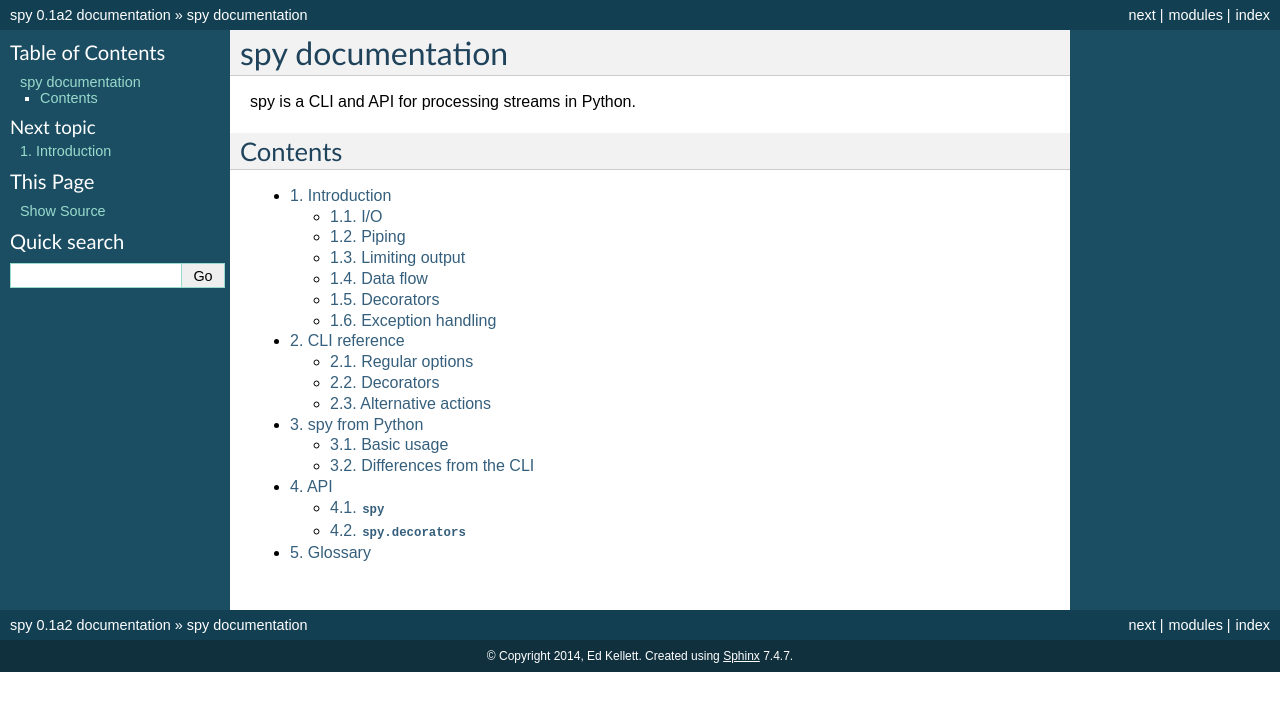
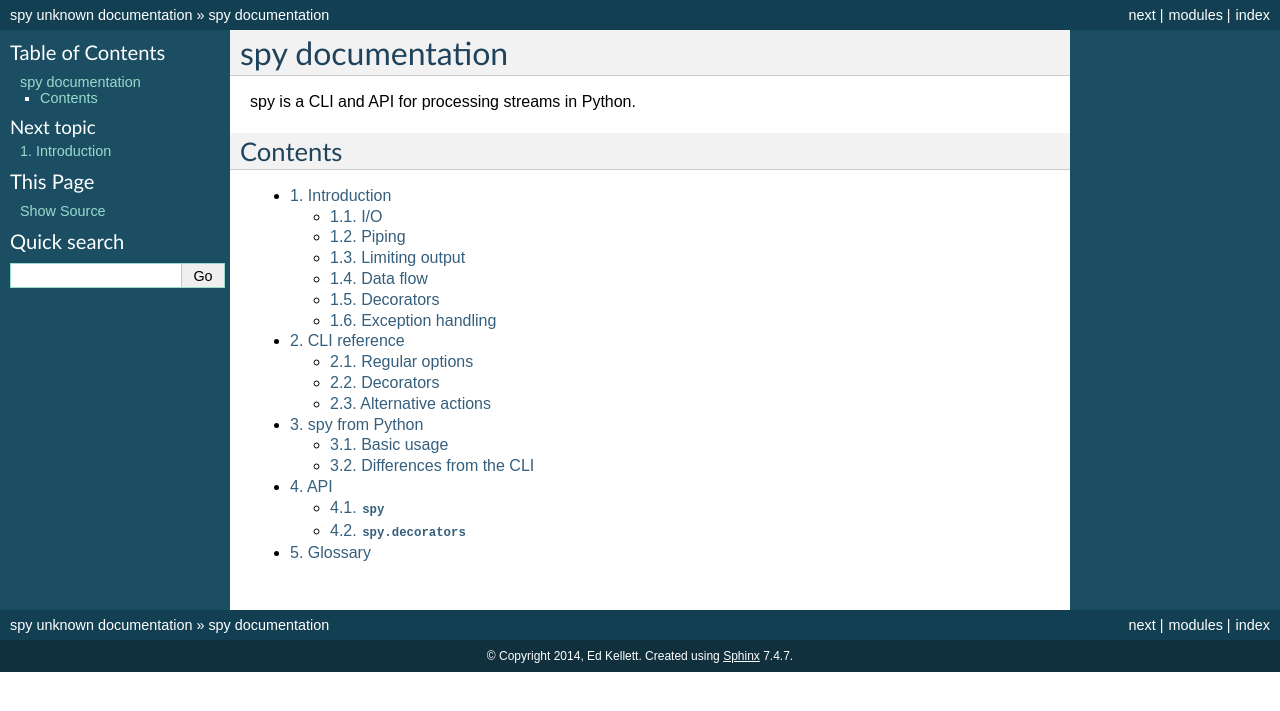
Before and after one commit to edk0/spy, a Sphinx documentation site: the page built from doc/index.rst, in a window 1280 px wide. Shown: the top 711 px of the page. Built offline with Sphinx 7.4.7, drawn with Linux system fonts in a browser that asks for light colours; some of the changed lines change nothing that is shown.

Commit message:
doc/conf: try to get the version name from git

```diff
--- a/doc/conf.py
+++ b/doc/conf.py
@@ -15,6 +15,8 @@
 
 import sys
 import os
+
+import subprocess
 
 # If extensions (or modules to document with autodoc) are in another directory,
 # add these directories to sys.path here. If the directory is relative to the
@@ -53,11 +55,18 @@
 # The version info for the project you're documenting, acts as replacement for
 # |version| and |release|, also used in various other places throughout the
 # built documents.
-#
+
 # The short X.Y version.
-version = '0.1'
+version = 'unknown'
 # The full version, including alpha/beta/rc tags.
-release = '0.1a2'
+release = 'unknown'
+
+try:
+    git_command = ['git', 'describe', '--tags', '--abbrev=0']
+    release = subprocess.check_output(git_command).decode('utf8').strip()
+    version = release.split('a')[0].split('b')[0]
+except:
+    pass
 
 # The language for content autogenerated by Sphinx. Refer to documentation
 # for a list of supported languages.
```
